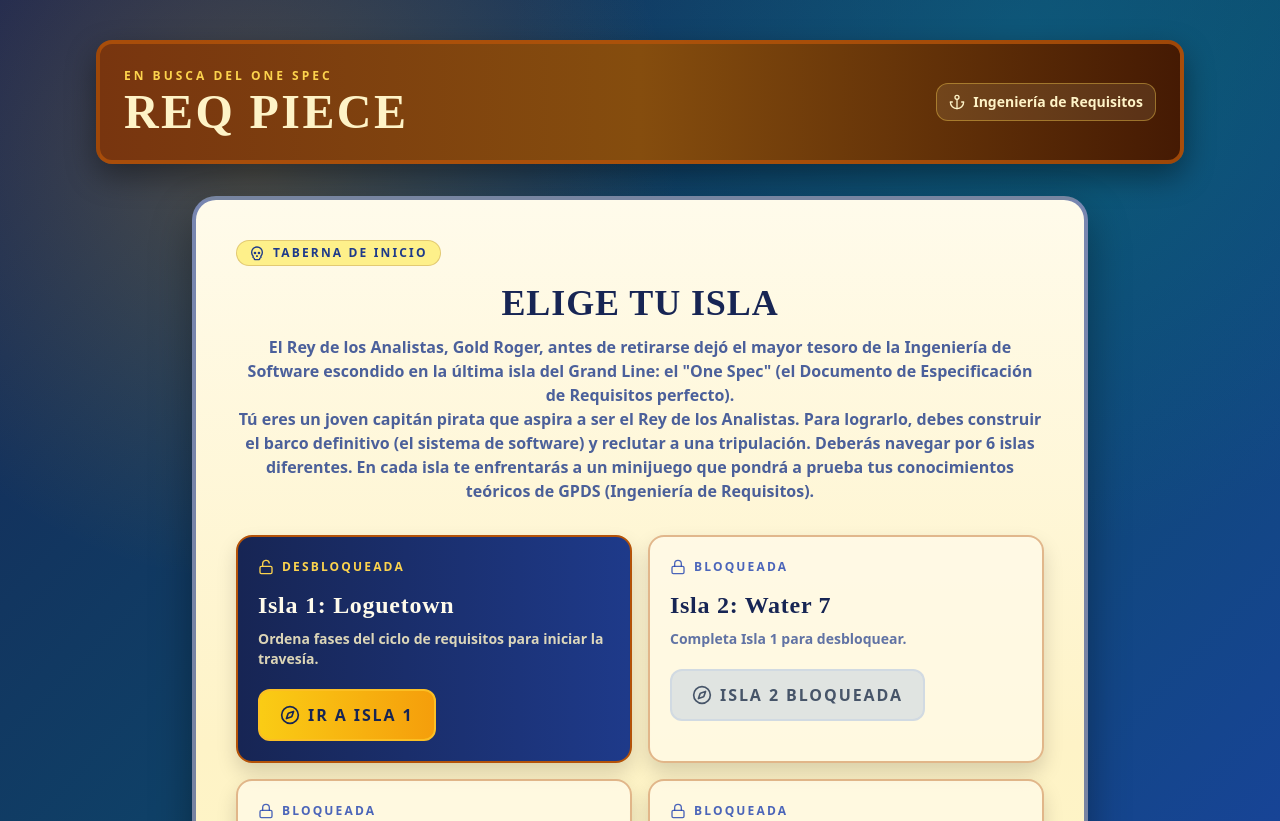
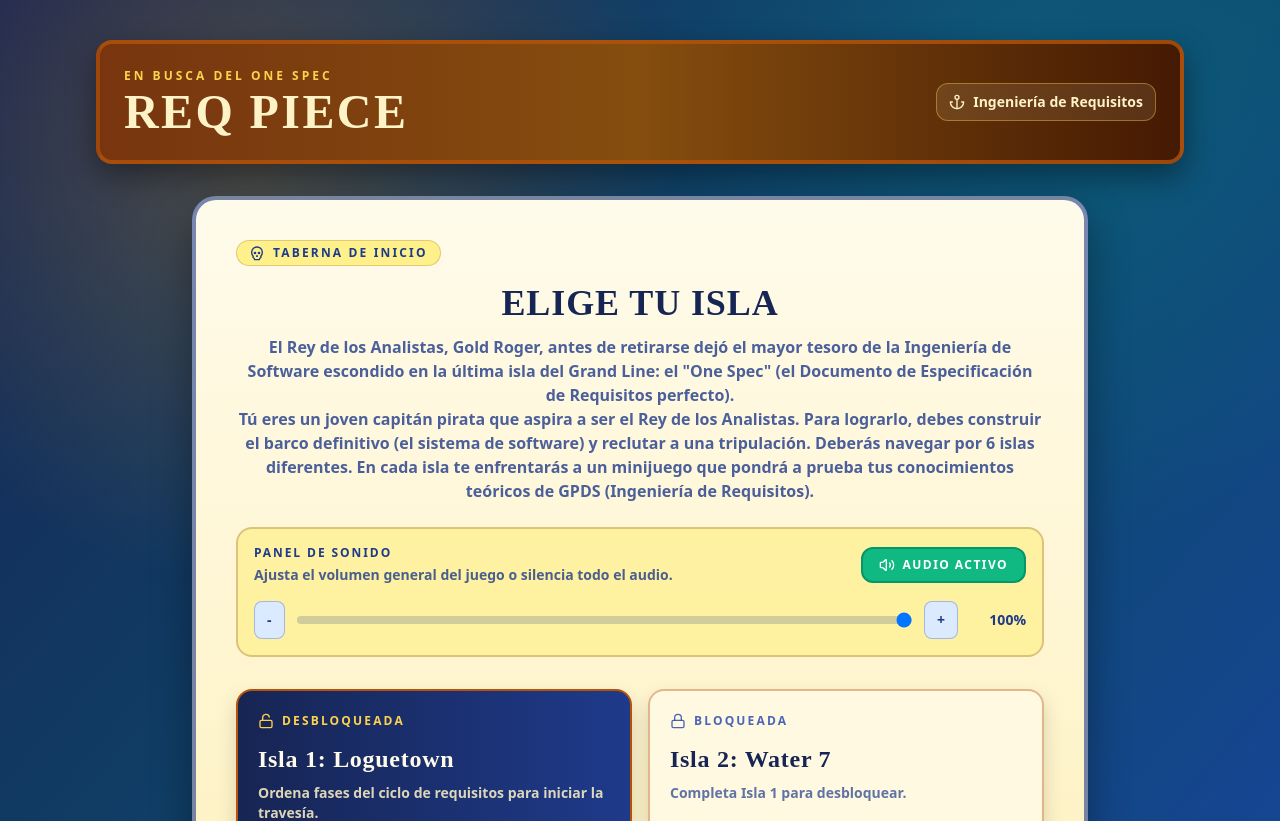
Before and after one commit to UM-Ruben/ReqPiece, a React (Vite) app: page / in a window 1280 px wide. Shown: the top 821 px of the page. Built offline with nearby package versions, Linux system fonts and the light colour scheme; a web font is replaced by a local one.

Commit message:
CODE - Implementación de volúmenes ajustables

```diff
--- a/src/App.jsx
+++ b/src/App.jsx
@@ -1,6 +1,6 @@
 import { lazy, Suspense, useEffect, useState } from "react";
 import { motion } from "framer-motion";
-import { Anchor, Compass, Lock, Skull, Unlock } from "lucide-react";
+import { Anchor, Compass, Lock, Skull, Unlock, Volume2, VolumeX } from "lucide-react";
 import IslandIntro from "./components/IslandIntro";
 import finalImage from "./image/final.webp";
 import { usePirateAudio } from "./hooks/usePirateAudio";
@@ -94,7 +94,40 @@
     getScreenFromPath(window.location.pathname, loadUnlockedIslands())
   );
   const [showingIntro, setShowingIntro] = useState(false);
-  const { playClick, playError, playSuccess } = usePirateAudio();
+  const {
+    playClick,
+    playError,
+    playSuccess,
+    masterVolume,
+    setMasterVolume,
+    isMuted,
+    setIsMuted,
+    increaseVolume,
+    decreaseVolume,
+    toggleMute,
+  } = usePirateAudio();
+
+  const handleVolumeInput = (value) => {
+    const nextVolume = Number(value) / 100;
+    setMasterVolume(nextVolume);
+    if (isMuted && nextVolume > 0) {
+      setIsMuted(false);
+    }
+  };
+
+  const handleVolumeDown = () => {
+    decreaseVolume();
+    if (isMuted) {
+      setIsMuted(false);
+    }
+  };
+
+  const handleVolumeUp = () => {
+    increaseVolume();
+    if (isMuted) {
+      setIsMuted(false);
+    }
+  };
 
   const goToIsland = (islandKey) => {
     playClick();
@@ -291,6 +324,66 @@
             <p className="mt-3 w-full text-sm font-semibold text-blue-900/80 md:text-base text-center">
               El Rey de los Analistas, Gold Roger, antes de retirarse dejó el mayor tesoro de la Ingeniería de Software escondido en la última isla del Grand Line: el "One Spec" (el Documento de Especificación de Requisitos perfecto).<br/>Tú eres un joven capitán pirata que aspira a ser el Rey de los Analistas. Para lograrlo, debes construir el barco definitivo (el sistema de software) y reclutar a una tripulación. Deberás navegar por 6 islas diferentes. En cada isla te enfrentarás a un minijuego que pondrá a prueba tus conocimientos teóricos de GPDS (Ingeniería de Requisitos).
             </p>
+
+            <div className="mt-6 rounded-2xl border-2 border-amber-900/25 bg-yellow-200/70 p-4">
+              <div className="flex flex-col gap-3 md:flex-row md:items-center md:justify-between">
+                <div>
+                  <p className="text-xs font-black uppercase tracking-[0.16em] text-blue-900">Panel de sonido</p>
+                  <p className="mt-1 text-sm font-semibold text-blue-900/80">
+                    Ajusta el volumen general del juego o silencia todo el audio.
+                  </p>
+                </div>
+                <button
+                  type="button"
+                  onClick={() => {
+                    playClick();
+                    toggleMute();
+                  }}
+                  className={`inline-flex items-center justify-center gap-2 rounded-xl border-2 px-4 py-2 text-xs font-black uppercase tracking-[0.12em] ${
+                    isMuted
+                      ? "border-red-500 bg-red-500 text-white"
+                      : "border-emerald-600 bg-emerald-500 text-white"
+                  }`}
+                >
+                  {isMuted ? <VolumeX className="h-4 w-4" /> : <Volume2 className="h-4 w-4" />}
+                  {isMuted ? "Audio silenciado" : "Audio activo"}
+                </button>
+              </div>
+
+              <div className="mt-4 grid gap-3 md:grid-cols-[auto_1fr_auto_auto] md:items-center">
+                <button
+                  type="button"
+                  onClick={handleVolumeDown}
+                  className="rounded-lg border border-blue-800/30 bg-blue-100 px-3 py-2 text-sm font-black text-blue-900"
+                  aria-label="Bajar volumen"
+                >
+                  -
+                </button>
+
+                <input
+                  type="range"
+                  min="0"
+                  max="100"
+                  value={Math.round(masterVolume * 100)}
+                  onChange={(event) => handleVolumeInput(event.target.value)}
+                  className="h-2 w-full cursor-pointer appearance-none rounded-lg bg-blue-900/20"
+                  aria-label="Volumen general"
+                />
+
+                <button
+                  type="button"
+                  onClick={handleVolumeUp}
+                  className="rounded-lg border border-blue-800/30 bg-blue-100 px-3 py-2 text-sm font-black text-blue-900"
+                  aria-label="Subir volumen"
+                >
+                  +
+                </button>
+
+                <span className="min-w-14 text-right text-sm font-black text-blue-900">
+                  {isMuted ? "0%" : `${Math.round(masterVolume * 100)}%`}
+                </span>
+              </div>
+            </div>
 
             <div className="mt-8 grid gap-4 md:grid-cols-2">
               {islandsMenu.map((island, index) => {
--- a/src/hooks/usePirateAudio.js
+++ b/src/hooks/usePirateAudio.js
@@ -1,4 +1,4 @@
-import { useEffect, useMemo } from "react";
+import { useEffect, useMemo, useState } from "react";
 
 const DEFAULT_SOUNDS = {
   click: "/audio/click.wav",
@@ -15,13 +15,35 @@
   });
 }
 
+function clampVolume(value) {
+  return Math.min(1, Math.max(0, Number(value) || 0));
+}
+
 export function usePirateAudio(customUrls = {}) {
   const urls = useMemo(() => ({ ...DEFAULT_SOUNDS, ...customUrls }), [customUrls]);
+  const [masterVolume, setMasterVolumeState] = useState(1);
+  const [isMuted, setIsMuted] = useState(false);
 
   const clickAudio = useMemo(() => new Audio(urls.click), [urls.click]);
   const errorAudio = useMemo(() => new Audio(urls.error), [urls.error]);
   const successAudio = useMemo(() => new Audio(urls.success), [urls.success]);
   const backgroundAudio = useMemo(() => new Audio(urls.background), [urls.background]);
+
+  const setMasterVolume = (value) => {
+    setMasterVolumeState(clampVolume(value));
+  };
+
+  const increaseVolume = () => {
+    setMasterVolumeState((prev) => clampVolume(prev + 0.1));
+  };
+
+  const decreaseVolume = () => {
+    setMasterVolumeState((prev) => clampVolume(prev - 0.1));
+  };
+
+  const toggleMute = () => {
+    setIsMuted((prev) => !prev);
+  };
 
   useEffect(() => {
     clickAudio.preload = "auto";
@@ -29,7 +51,6 @@
     successAudio.preload = "auto";
     backgroundAudio.preload = "auto";
     backgroundAudio.loop = true;
-    backgroundAudio.volume = 0.2;
 
     const startBackgroundMusic = () => {
       backgroundAudio.play().catch(() => {
@@ -58,6 +79,14 @@
     };
   }, [backgroundAudio, clickAudio, errorAudio, successAudio]);
 
+  useEffect(() => {
+    const effectiveVolume = isMuted ? 0 : masterVolume;
+    clickAudio.volume = 0.55 * effectiveVolume;
+    errorAudio.volume = 0.55 * effectiveVolume;
+    successAudio.volume = 0.55 * effectiveVolume;
+    backgroundAudio.volume = 0.2 * effectiveVolume;
+  }, [backgroundAudio, clickAudio, errorAudio, isMuted, masterVolume, successAudio]);
+
   const playClick = () => safePlay(clickAudio);
   const playError = () => safePlay(errorAudio);
   const playSuccess = () => safePlay(successAudio);
@@ -66,5 +95,12 @@
     playClick,
     playError,
     playSuccess,
+    masterVolume,
+    setMasterVolume,
+    isMuted,
+    setIsMuted,
+    increaseVolume,
+    decreaseVolume,
+    toggleMute,
   };
 }
```
